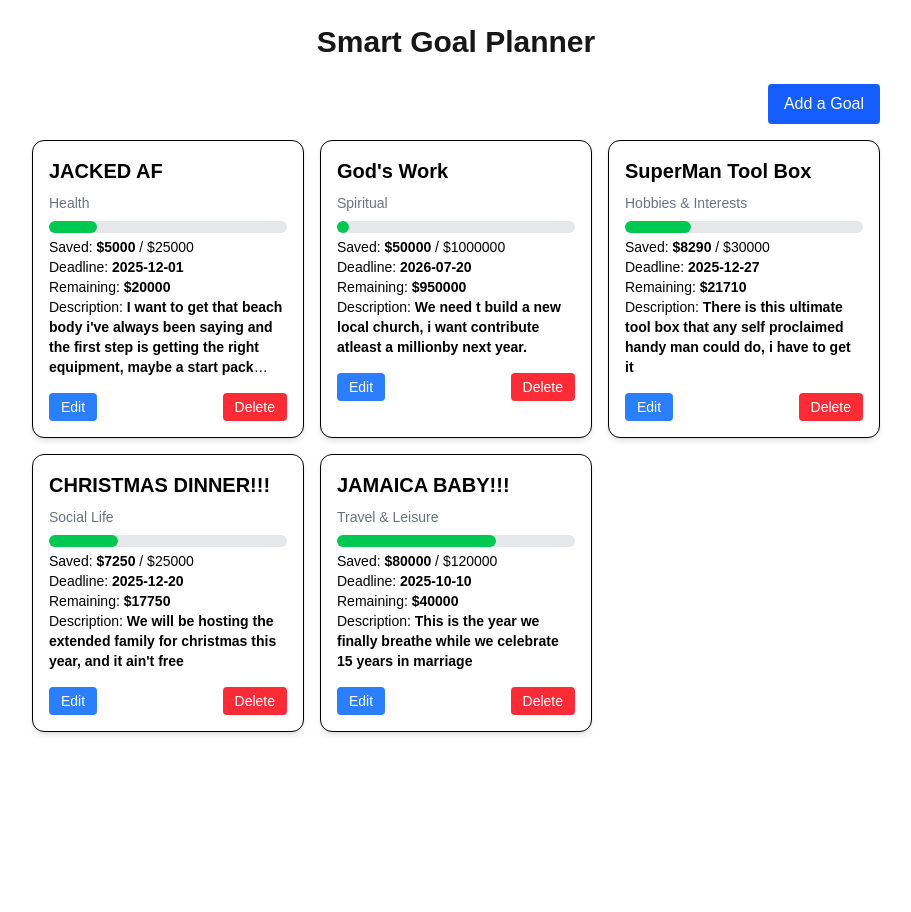
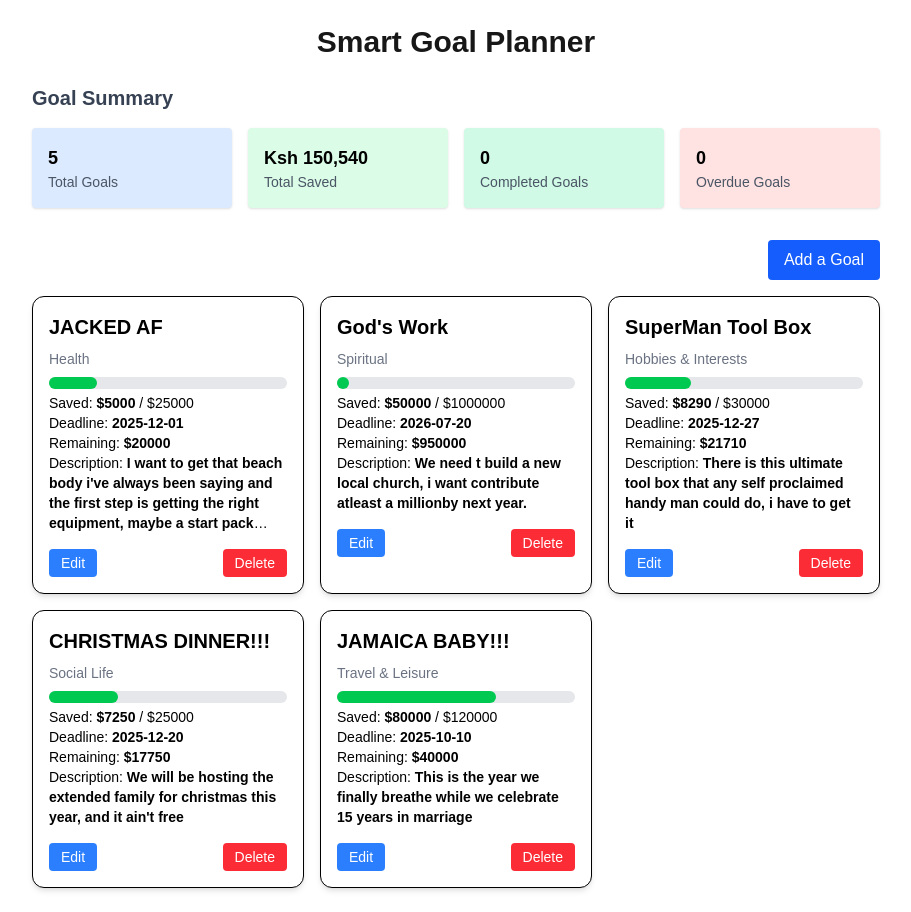
Before and after one commit to Mr-Dan-kibet/Code-challenge-smart-goal-planner, a Next.js app: page / in a window 1280 px wide. Shown: the whole page, without its empty margins (184-1095 px from the left). Before the commit the page ends 800 px from the top, so only its background shows below. Built offline with nearby package versions, Linux system fonts and the light colour scheme; data requests are answered from the project's data file.

Commit message:
Adds Goal summary section

```diff
--- /dev/null
+++ b/src/app/components/Dashboard.jsx
@@ -0,0 +1,68 @@
+"use client";
+import React from "react";
+
+export default function Dashboard({ goals }) {
+  const totalGoals = goals.length;
+  const totalSaved = goals.reduce((sum, goal) => sum + goal.savedAmount, 0);
+  const completedGoals = goals.filter(
+    (goal) => goal.savedAmount >= goal.targetAmount
+  ).length;
+
+  const today = new Date();
+
+  const overdueGoals = goals.filter((goal) => {
+    const deadline = new Date(goal.deadline);
+    return deadline < today && goal.savedAmount < goal.targetAmount;
+  }).length;
+
+  const nearDeadlineGoals = goals.filter((goal) => {
+    const deadline = new Date(goal.deadline);
+    const daysLeft = Math.ceil((deadline - today) / (1000 * 60 * 60 * 24));
+    return (
+      daysLeft <= 30 && daysLeft > 0 && goal.savedAmount < goal.targetAmount
+    );
+  }).length;
+
+  const formatCurrency = (amount) =>
+    new Intl.NumberFormat("en-KE", {
+      style: "currency",
+      currency: "KES",
+      maximumFractionDigits: 0,
+    }).format(amount);
+
+  return (
+    <section className="mb-8 text-black">
+      <h2 className="text-xl font-semibold mb-4 text-gray-700">Goal Summary</h2>
+      <div className="grid grid-cols-1 sm:grid-cols-2 lg:grid-cols-4 gap-4 mb-4">
+        <div className="bg-blue-100 p-4 rounded shadow">
+          <p className="text-lg font-bold">{totalGoals}</p>
+          <p className="text-sm text-gray-600">Total Goals</p>
+        </div>
+        <div className="bg-green-100 p-4 rounded shadow break-words line-clamp-4">
+          <p className="text-lg font-bold">{formatCurrency(totalSaved)}</p>
+          <p className="text-sm text-gray-600">Total Saved</p>
+        </div>
+        <div className="bg-emerald-100 p-4 rounded shadow">
+          <p className="text-lg font-bold">{completedGoals}</p>
+          <p className="text-sm text-gray-600">Completed Goals</p>
+        </div>
+        <div className="bg-red-100 p-4 rounded shadow">
+          <p className="text-lg font-bold">{overdueGoals}</p>
+          <p className="text-sm text-gray-600">Overdue Goals</p>
+        </div>
+      </div>
+
+      {nearDeadlineGoals > 0 && (
+        <div className="bg-yellow-100 p-3 rounded text-yellow-800 mb-2">
+          {nearDeadlineGoals} goal{nearDeadlineGoals > 1 ? "s" : ""} due within
+          30 days!
+        </div>
+      )}
+      {overdueGoals > 0 && (
+        <div className="bg-red-200 p-3 rounded text-red-800">
+          {overdueGoals} overdue goal{overdueGoals > 1 ? "s" : ""}!
+        </div>
+      )}
+    </section>
+  );
+}
--- a/src/app/page.js
+++ b/src/app/page.js
@@ -1,4 +1,5 @@
-import Link from "next/link"; //Importing Link component for client-side navigation in Next.js
+import Link from "next/link";
+import Dashboard from "./components/Dashboard"; // ✅ Import Dashboard
 import GoalCard from "./components/GoalCard";
 /**fetching db.json data */
 async function getGoals() {
@@ -11,10 +12,13 @@ export default async function Home() {
 
   return (
     <main className="p-6 max-w-4xl mx-auto">
-      <h1 className="text-3xl text-center font-bold mb-6">
-        {" "}
+      <h1 className="text-3xl text-purple text-center font-bold mb-6">
         Smart Goal Planner
       </h1>
+
+      {/* ✅ Dashboard section */}
+      {goals.length > 0 && <Dashboard goals={goals} />}
+
       <div className="flex justify-end mb-4">
         <Link
           href="/new"
```
